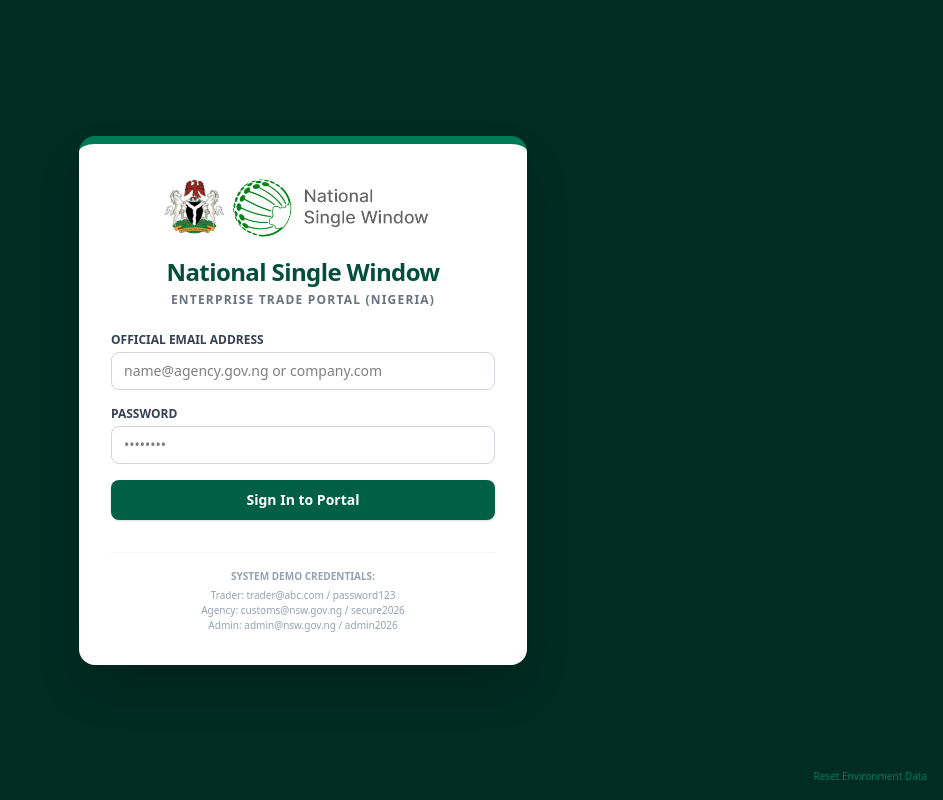
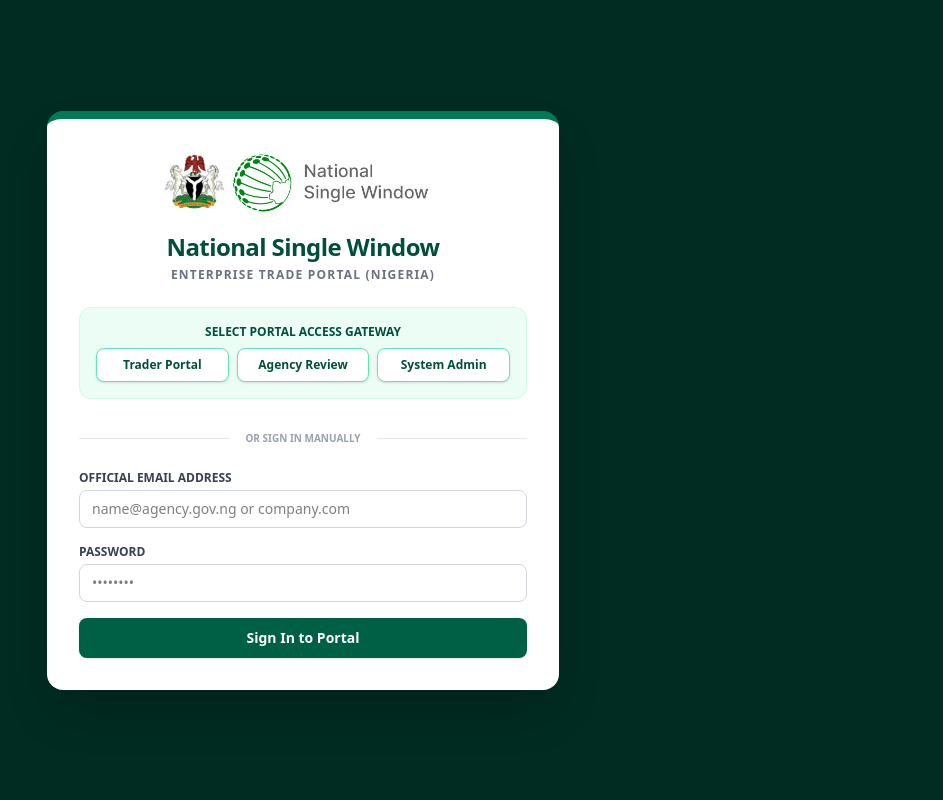
Before and after one commit to chrisagaba53-eng/mini-nsw-app, a Next.js app: page / in a window 1280 px wide. Shown: the whole page, without its empty margins (337-1280 px from the left). Built offline with nearby package versions, Linux system fonts and the light colour scheme.

Commit message:
Refactor login portal with role preset buttons and enhance admin control console

```diff
--- a/src/app/page.js
+++ b/src/app/page.js
@@ -9,7 +9,12 @@
   const [loginError, setLoginError] = useState('');
   const [showNotifications, setShowNotifications] = useState(false);
   const [searchTerm, setSearchTerm] = useState('');
-  const [selectedAppDocs, setSelectedAppDocs] = useState(null); // State for Document Modal
+  const [selectedAppDocs, setSelectedAppDocs] = useState(null);
+  const [gatewayStatus, setGatewayStatus] = useState('Operational'); // Admin function control
+  const [auditLogs, setAuditLogs] = useState([
+    { id: 1, action: 'User authentication verified', role: 'TRADER', time: '08:30 WAT' },
+    { id: 2, action: 'Customs clearance processed', role: 'AGENCY', time: '09:05 WAT' }
+  ]);
 
   // Dynamic Application State with Default Data
   const [applications, setApplications] = useState([
@@ -22,7 +27,6 @@
     { id: 1, text: "System maintenance scheduled for 00:00 WAT.", time: "2h ago", read: false }
   ]);
 
-  // Persist Data to Browser Local Storage
   useEffect(() => {
     setIsClient(true);
     const savedApps = localStorage.getItem('nsw_applications');
@@ -41,23 +45,32 @@
 
   const unreadCount = notifications.filter(n => !n.read).length;
 
-  // Dynamic Metrics Calculation
   const totalApps = applications.length;
   const approvedApps = applications.filter(a => a.status === 'Approved').length;
   const pendingApps = applications.filter(a => a.status === 'Pending Review').length;
   const queriedApps = applications.filter(a => a.status === 'Queried').length;
 
-  // Search Filter Logic
   const filteredApps = applications.filter(app =>
     app.id.toLowerCase().includes(searchTerm.toLowerCase()) ||
     app.company.toLowerCase().includes(searchTerm.toLowerCase()) ||
     app.type.toLowerCase().includes(searchTerm.toLowerCase())
   );
 
+  // Professional Role-Preset Selector for Clean Demonstration
+  const handlePresetLogin = (roleType) => {
+    setLoginError('');
+    if (roleType === 'trader') {
+      setSession({ role: 'trader', name: 'ABC Manufacturing Ltd', email: 'trader@abc.com' });
+    } else if (roleType === 'agency') {
+      setSession({ role: 'agency', name: 'Customs Officer (J. Adebayo)', email: 'customs@nsw.gov.ng' });
+    } else if (roleType === 'admin') {
+      setSession({ role: 'admin', name: 'Platform Administrator', email: 'admin@nsw.gov.ng' });
+    }
+  };
+
   const handleSecureLogin = (e) => {
     e.preventDefault();
     setLoginError('');
-
     const email = emailInput.trim().toLowerCase();
     const pwd = passwordInput.trim();
 
@@ -68,7 +81,7 @@
     } else if (email === 'admin@nsw.gov.ng' && pwd === 'admin2026') {
       setSession({ role: 'admin', name: 'Platform Administrator', email: 'admin@nsw.gov.ng' });
     } else {
-      setLoginError('Access Denied: Invalid official email or password.');
+      setLoginError('Access Denied: Invalid official credentials.');
     }
   };
 
@@ -94,7 +107,6 @@
 
   const handleAgencyAction = (appId, action) => {
     const updatedStatus = action === 'Approve' ? 'Approved' : 'Queried';
-
     const updatedApps = applications.map(app =>
       app.id === appId ? { ...app, status: updatedStatus } : app
     );
@@ -109,10 +121,10 @@
     setNotifications([newNotif, ...notifications]);
   };
 
-  const clearDemoData = () => {
-    localStorage.removeItem('nsw_applications');
-    localStorage.removeItem('nsw_notifications');
-    window.location.reload();
+  const toggleGateway = () => {
+    const nextStatus = gatewayStatus === 'Operational' ? 'Maintenance Mode' : 'Operational';
+    setGatewayStatus(nextStatus);
+    setAuditLogs([{ id: Date.now(), action: `Gateway status changed to ${nextStatus}`, role: 'ADMIN', time: 'Just now' }, ...auditLogs]);
   };
 
   const getStatusBadge = (status) => {
@@ -123,17 +135,48 @@
 
   if (!isClient) return null;
 
-  // Secure Enterprise Login View
+  // Professional Enterprise Login Portal
   if (!session) {
     return (
-      <div className="min-h-screen bg-emerald-950 flex items-center justify-center p-4 relative">
-        <div className="bg-white rounded-2xl shadow-2xl max-w-md w-full p-8 border-t-8 border-emerald-700">
+      <div className="min-h-screen bg-emerald-950 flex items-center justify-center p-4">
+        <div className="bg-white rounded-2xl shadow-2xl max-w-lg w-full p-8 border-t-8 border-emerald-700">
           <div className="flex justify-center mb-4">
             <img src="/logo.png" alt="National Single Window Logo" className="h-16 w-auto object-contain" />
           </div>
 
           <h1 className="text-2xl font-extrabold text-emerald-900 text-center tracking-tight">National Single Window</h1>
           <p className="text-xs text-gray-500 text-center mt-1 mb-6 uppercase tracking-widest font-semibold">Enterprise Trade Portal (Nigeria)</p>
+
+          {/* Professional Role Access Selection */}
+          <div className="mb-6 bg-emerald-50 p-4 rounded-xl border border-emerald-100">
+            <span className="block text-xs font-bold text-emerald-900 uppercase mb-2 text-center">Select Portal Access Gateway</span>
+            <div className="grid grid-cols-3 gap-2">
+              <button
+                onClick={() => handlePresetLogin('trader')}
+                className="bg-white hover:bg-emerald-800 hover:text-white text-emerald-900 border border-emerald-300 text-xs font-bold py-2 px-2 rounded-lg shadow-sm transition text-center"
+              >
+                Trader Portal
+              </button>
+              <button
+                onClick={() => handlePresetLogin('agency')}
+                className="bg-white hover:bg-emerald-800 hover:text-white text-emerald-900 border border-emerald-300 text-xs font-bold py-2 px-2 rounded-lg shadow-sm transition text-center"
+              >
+                Agency Review
+              </button>
+              <button
+                onClick={() => handlePresetLogin('admin')}
+                className="bg-white hover:bg-emerald-800 hover:text-white text-emerald-900 border border-emerald-300 text-xs font-bold py-2 px-2 rounded-lg shadow-sm transition text-center"
+              >
+                System Admin
+              </button>
+            </div>
+          </div>
+
+          <div className="relative flex py-2 items-center mb-4">
+            <div className="flex-grow border-t border-gray-200"></div>
+            <span className="flex-shrink mx-4 text-gray-400 text-[10px] uppercase font-bold">Or Sign In Manually</span>
+            <div className="flex-grow border-t border-gray-200"></div>
+          </div>
 
           {loginError && (
             <div className="mb-4 p-3 bg-red-50 border border-red-200 text-red-700 text-xs font-bold rounded text-center">
@@ -173,18 +216,7 @@
               Sign In to Portal
             </button>
           </form>
-
-          <div className="mt-8 pt-4 border-t border-gray-100 text-[10px] text-gray-400 text-center">
-            <p className="font-bold uppercase mb-1">System Demo Credentials:</p>
-            <p>Trader: trader@abc.com / password123</p>
-            <p>Agency: customs@nsw.gov.ng / secure2026</p>
-            <p>Admin: admin@nsw.gov.ng / admin2026</p>
         </div>
-        </div>
-
-        <button onClick={clearDemoData} className="absolute bottom-4 right-4 text-[10px] text-emerald-700 hover:text-emerald-300 transition">
-          Reset Environment Data
-        </button>
       </div>
     );
   }
@@ -238,7 +270,7 @@
 
             <div className="text-xs font-medium bg-emerald-800 px-3 py-1.5 rounded-lg border border-emerald-700 flex items-center space-x-3">
               <div>
-                <span className="block text-[10px] text-emerald-300 uppercase">Authenticated as</span>
+                <span className="block text-[10px] text-emerald-300 uppercase">Authenticated Role</span>
                 <span className="font-bold uppercase">{session.role}</span>
               </div>
               <button
@@ -373,8 +405,25 @@
         )}
 
         {session.role === 'admin' && (
+          <div className="space-y-6">
+            <div className="bg-white rounded-xl shadow-sm p-6 border border-gray-100 flex justify-between items-center">
+              <div>
+                <h3 className="text-lg font-bold text-gray-900">System Administration & Oversight Console</h3>
+                <p className="text-xs text-gray-500 mt-1">Responsible for platform-wide gateway health, user access governance, and audit tracking.</p>
+              </div>
+              <div className="flex items-center space-x-3">
+                <span className="text-xs font-bold text-gray-600">Gateway Status:</span>
+                <button
+                  onClick={toggleGateway}
+                  className={`px-3 py-1.5 rounded-lg text-xs font-bold text-white shadow transition ${gatewayStatus === 'Operational' ? 'bg-green-600 hover:bg-green-700' : 'bg-amber-600 hover:bg-amber-700'}`}
+                >
+                  {gatewayStatus} (Click to Toggle)
+                </button>
+              </div>
+            </div>
+
             <div className="bg-white rounded-xl shadow-sm p-6 border border-gray-100">
-            <h3 className="text-lg font-bold text-gray-900 mb-6">System Activity & Metrics Overview</h3>
+              <h4 className="text-sm font-bold text-gray-900 uppercase tracking-wider mb-4">Platform Metrics Overview</h4>
               <div className="grid grid-cols-1 md:grid-cols-4 gap-4">
                 <div className="p-4 bg-emerald-50 rounded-xl border border-emerald-100">
                   <span className="text-xs text-emerald-700 font-semibold uppercase">Total Applications</span>
@@ -389,8 +438,21 @@
                   <h4 className="text-3xl font-extrabold text-yellow-900 mt-1">{pendingApps}</h4>
                 </div>
                 <div className="p-4 bg-red-50 rounded-xl border border-red-100">
-                <span className="text-xs text-red-700 font-semibold uppercase">Rejected / Queried</span>
+                  <span className="text-xs text-red-700 font-semibold uppercase">Queried / Flagged</span>
                   <h4 className="text-3xl font-extrabold text-red-900 mt-1">{queriedApps}</h4>
+                </div>
+              </div>
+            </div>
+
+            <div className="bg-white rounded-xl shadow-sm p-6 border border-gray-100">
+              <h4 className="text-sm font-bold text-gray-900 uppercase tracking-wider mb-3">System Security Audit Logs</h4>
+              <div className="bg-gray-50 rounded-lg p-4 border border-gray-200 max-h-48 overflow-y-auto text-xs font-mono space-y-2">
+                {auditLogs.map(log => (
+                  <div key={log.id} className="flex justify-between border-b pb-1">
+                    <span className="text-gray-800">[{log.role}] {log.action}</span>
+                    <span className="text-gray-400">{log.time}</span>
+                  </div>
+                ))}
               </div>
             </div>
           </div>
```
Lines whose indentation alone changed are shown as unchanged.
